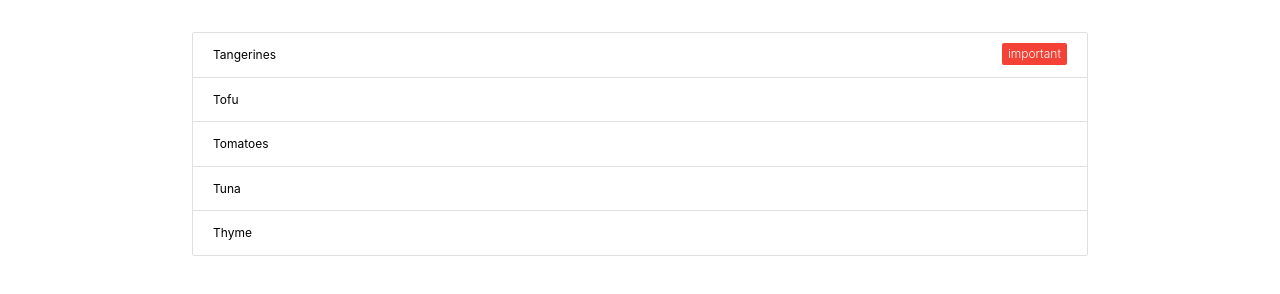
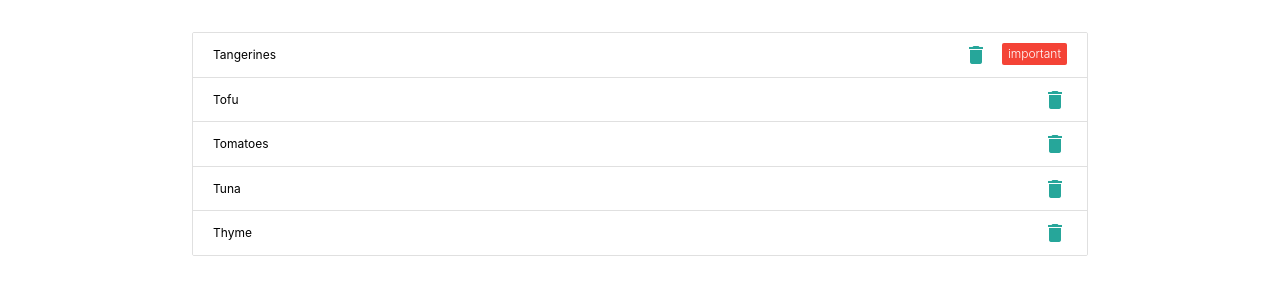
Before and after one commit to hienpd/shopping-list, a plain HTML site: page index.html in a window 1280 px wide. Shown: the part 166-460 px from the top of the page. Drawn offline with nearby package versions, Linux system fonts and the light colour scheme.

Commit message:
Add trash cans

```diff
--- a/index.html
+++ b/index.html
@@ -48,23 +48,39 @@
           <input type="checkbox" id="1">
           <label for="1">Tangerines</label>
           <span class="new badge red" data-badge-caption="important"></span>
+          <a href="#!" class="secondary-content">
+            <i class="material-icons">delete</i>
+          </a>
         </li>
         <li class="collection-item">
           <input type="checkbox" id="2">
           <label for="2">Tofu</label>
+          <a href="#!" class="secondary-content">
+            <i class="material-icons">delete</i>
+          </a>
         </li>
         <li class="collection-item">
           <input type="checkbox" id="3">
           <label for="3">Tomatoes</label>
+          <a href="#!" class="secondary-content">
+            <i class="material-icons">delete</i>
+          </a>
         </li>
         <li class="collection-item">
           <input type="checkbox" id="4">
           <label for="4">Tuna</label>
+          <a href="#!" class="secondary-content">
+            <i class="material-icons">delete</i>
+          </a>
         </li>
         <li class="collection-item">
           <input type="checkbox" id="5">
           <label for="5">Thyme</label>
-        </li></ul>
+          <a href="#!" class="secondary-content">
+            <i class="material-icons">delete</i>
+          </a>
+        </li>
+      </ul>
     </form>
   </div>
 
```
